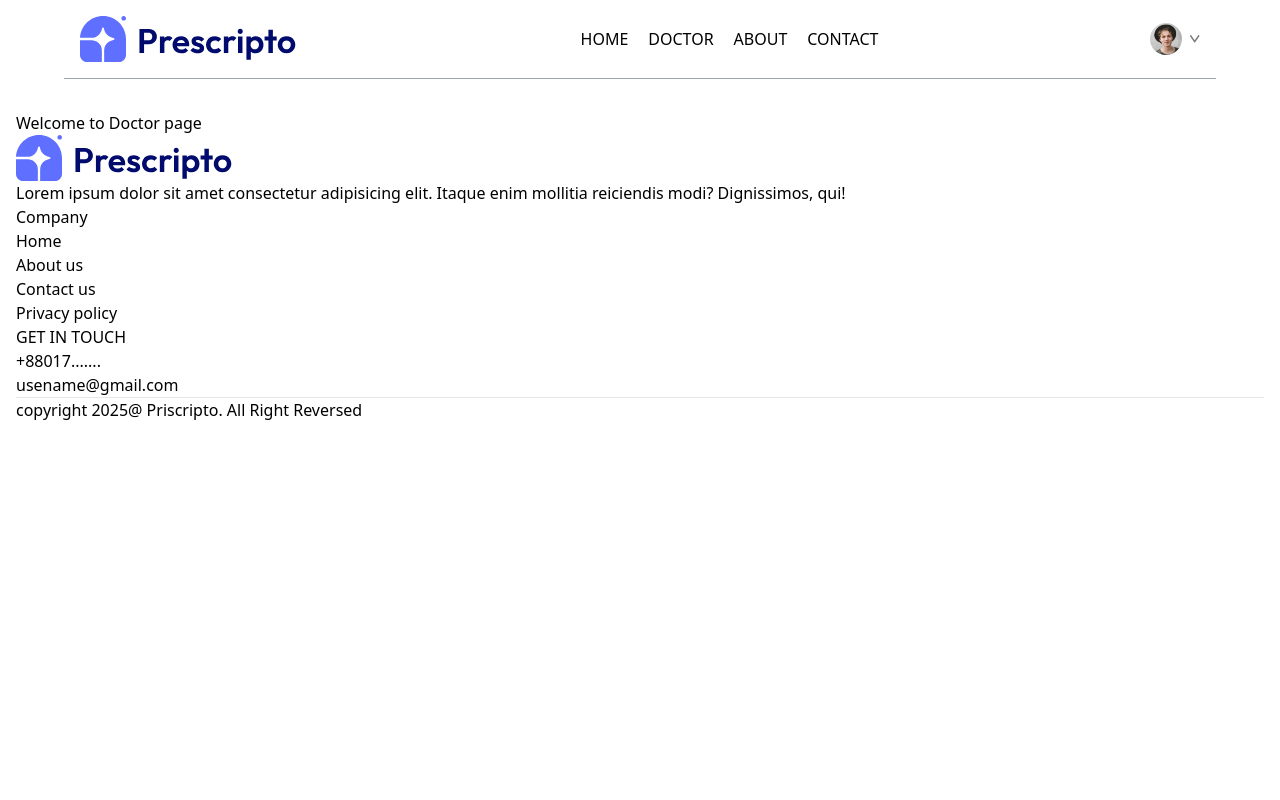
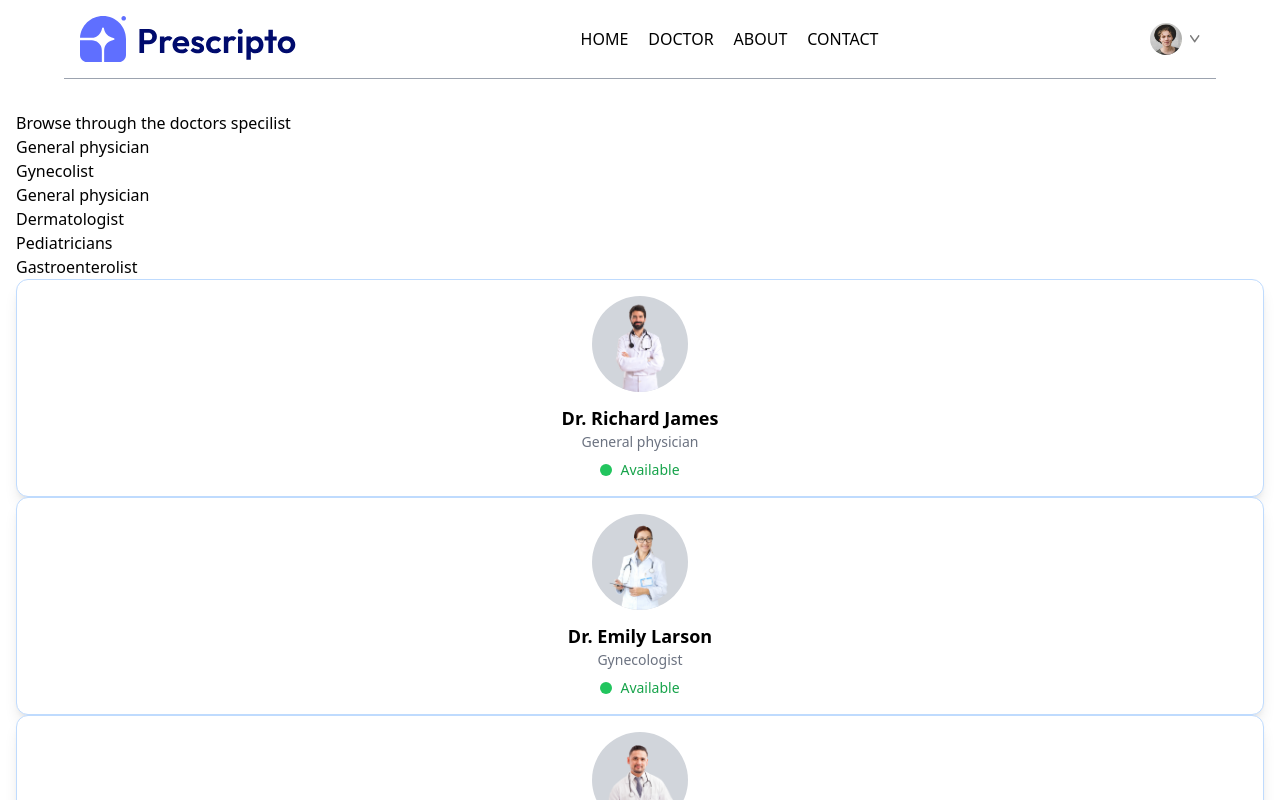
Before and after one commit to iammehedihasann/online-medical-booking, a React (Vite) app: page /doctor in a window 1280 px wide. Shown: the top 800 px of the page. Built offline with nearby package versions, Linux system fonts and the light colour scheme.

Commit message:
Updated Doctors Pages

```diff
--- a/src/Pages/Doctors.jsx
+++ b/src/Pages/Doctors.jsx
@@ -1,9 +1,64 @@
-import React from 'react'
+import React, { useContext, useEffect, useState } from "react";
+import { useNavigate, useParams } from "react-router-dom";
+import { AppContext } from "../Context/AppContext";
+import { doctors } from "../assets/assets_frontend/assets";
 
 const Doctors = () => {
+  const navigate = useNavigate();
+  const { speciality } = useParams();
+  const [filterDoc, setFilterDoc] = useState([]);
+
+  const { doctors } = useContext(AppContext);
+
+  const applyFilter = () => {
+    if (speciality) {
+      setFilterDoc(doctors.filter((doc) => doc.speciality === speciality));
+    } else {
+      setFilterDoc(doctors);
+    }
+  };
+
+  useEffect(() => {
+    applyFilter();
+  }, [doctors, speciality]);
   return (
-    <div>Welcome to Doctor page</div>
-  )
-}
+    <div>
+      <p>Browse through the doctors specilist</p>
+      <div></div>
+      <div>
+        <p>General physician</p>
+        <p>Gynecolist</p>
+        <p>General physician</p>
+        <p>Dermatologist</p>
+        <p>Pediatricians</p>
+        <p>Gastroenterolist</p>
+      </div>
+      {/* Right side */}
+      <div>
+        {filterDoc.map((item, index) => (
+          <div
+            onClick={() => navigate(`/appoinment/${item._id}`)}
+            key={index}
+            className="border border-blue-200 rounded-xl overflow-hidden cursor-pointer hover:translate-y-[-10px]  bg-white p-4  shadow-lg hover:shadow-xl transition-all duration-300 flex flex-col items-center text-center"
+          >
+            <img
+              src={item.image}
+              alt={item.name}
+              className="w-24 h-24 rounded-full object-cover mb-3 bg-gray-300"
+            />
+            <div>
+              <p className="text-lg font-semibold">{item.name}</p>
+              <p className="text-sm text-gray-500">{item.speciality}</p>
+              <div className="flex items-center justify-center gap-2 mt-2">
+                <span className="w-3 h-3 bg-green-500 rounded-full"></span>
+                <p className="text-sm text-green-600">Available</p>
+              </div>
+            </div>
+          </div>
+        ))}
+      </div>
+    </div>
+  );
+};
 
-export default Doctors
+export default Doctors;
```
